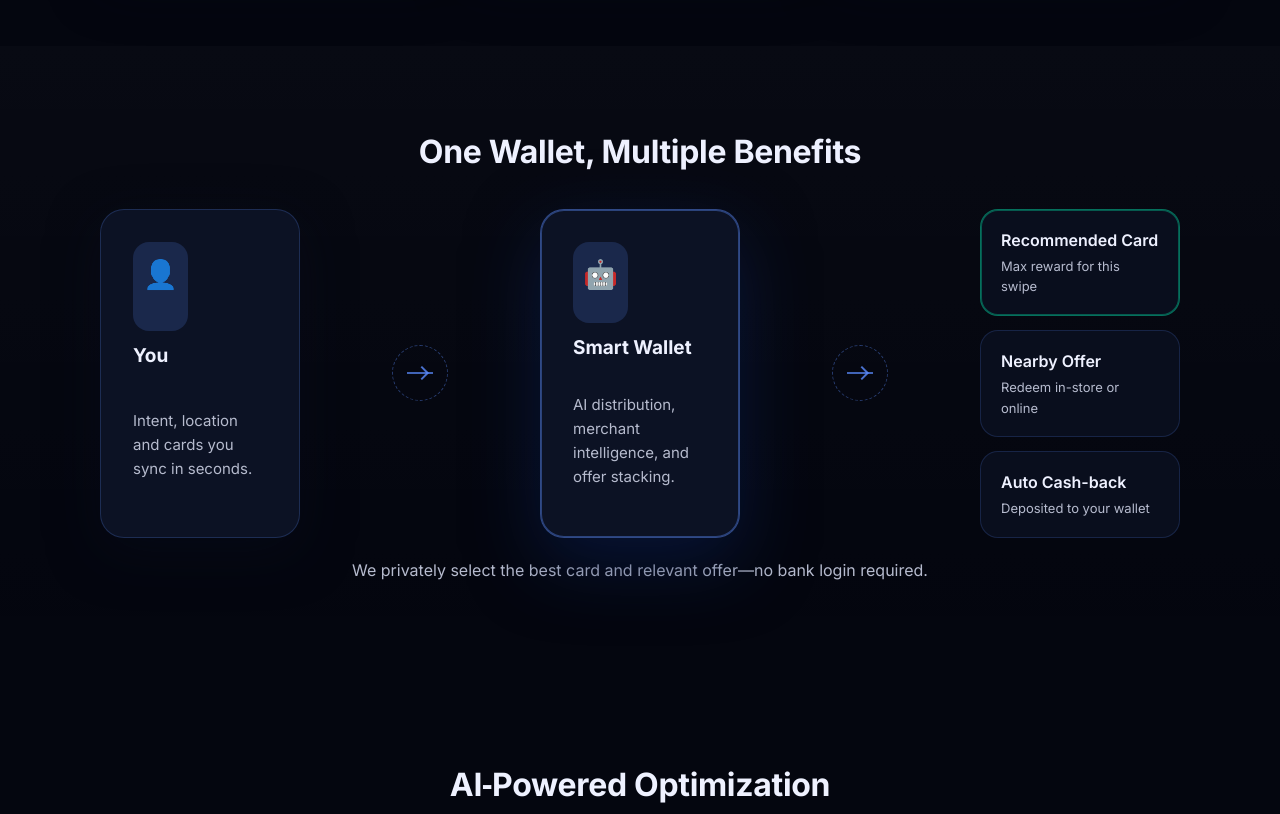
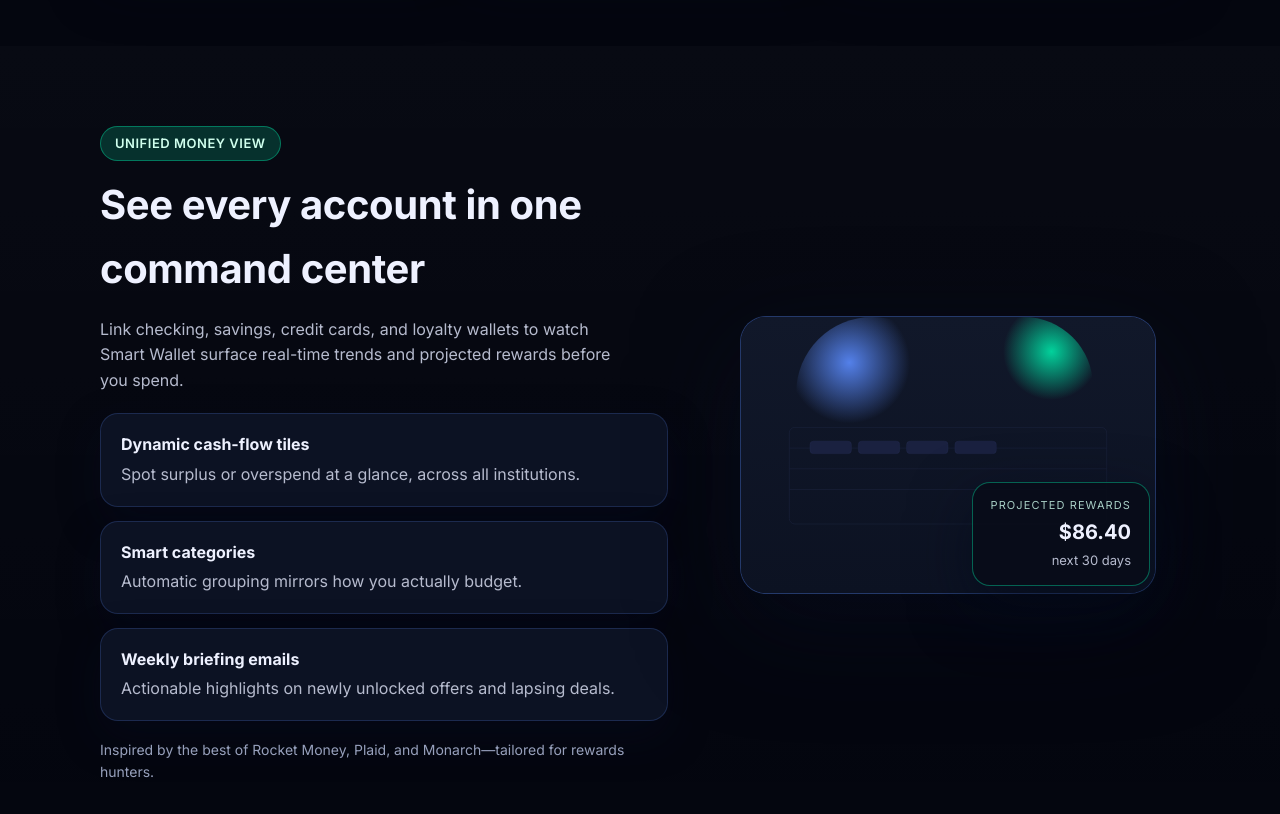
Before and after one commit to alpha-card/smart_wallet_site, a plain HTML site: page index.html in a window 1280 px wide. Shown: the part 1680-2494 px from the top of the page. Drawn offline with Linux system fonts and the light colour scheme.

Commit message:
feat: add insights storytelling and accessibility polish

```diff
--- a/index.html
+++ b/index.html
@@ -12,6 +12,7 @@
     <meta property="og:url" content="/" />
     <meta property="og:image" content="hero-dashboard.svg" />
     <meta name="twitter:card" content="summary_large_image" />
+    <meta name="theme-color" content="#04060f" />
     <link rel="icon" href="favicon.svg" type="image/svg+xml" />
     <link rel="preconnect" href="https://fonts.googleapis.com" />
     <link rel="preconnect" href="https://fonts.gstatic.com" crossorigin />
@@ -19,11 +20,13 @@
     <link rel="stylesheet" href="styles.css" />
   </head>
   <body>
+    <a class="skip-link" href="#main">Skip to main content</a>
     <header class="site-header">
       <div class="container header-inner">
         <a class="logo" href="#">Smart Wallet</a>
         <nav class="nav" id="site-nav">
           <a href="#benefits">Benefits</a>
+          <a href="#insights">Insights</a>
           <a href="#optimization">Optimization</a>
           <a href="#how">How it works</a>
           <a href="#pricing">Pricing</a>
@@ -34,7 +37,7 @@
       </div>
     </header>
 
-    <main>
+    <main id="main">
       <section class="hero">
         <div class="container hero-inner">
           <div class="hero-copy">
@@ -133,6 +136,43 @@
               <span class="card-icon">🛡️</span>
               <h3>Privacy-first security</h3>
               <p>Zero credential storage, encrypted syncing, and granular controls keep your cards safe.</p>
+            </div>
+          </div>
+        </div>
+      </section>
+
+      <section id="insights" class="section insights">
+        <div class="container insights-inner">
+          <div class="insights-copy reveal">
+            <span class="insights-pill">Unified money view</span>
+            <h2>See every account in one command center</h2>
+            <p>
+              Link checking, savings, credit cards, and loyalty wallets to watch Smart Wallet surface real-time trends and
+              projected rewards before you spend.
+            </p>
+            <ul class="insights-list">
+              <li>
+                <strong>Dynamic cash-flow tiles</strong>
+                <span>Spot surplus or overspend at a glance, across all institutions.</span>
+              </li>
+              <li>
+                <strong>Smart categories</strong>
+                <span>Automatic grouping mirrors how you actually budget.</span>
+              </li>
+              <li>
+                <strong>Weekly briefing emails</strong>
+                <span>Actionable highlights on newly unlocked offers and lapsing deals.</span>
+              </li>
+            </ul>
+            <div class="insights-footnote">Inspired by the best of Rocket Money, Plaid, and Monarch—tailored for rewards hunters.</div>
+          </div>
+          <div class="insights-media reveal" aria-hidden="true">
+            <div class="insights-glow"></div>
+            <img src="hero-illustration.svg" alt="" />
+            <div class="insights-card">
+              <span class="insights-card-label">Projected rewards</span>
+              <strong>$86.40</strong>
+              <small>next 30 days</small>
             </div>
           </div>
         </div>
--- a/script.js
+++ b/script.js
@@ -1,5 +1,9 @@
 const navToggle = document.getElementById('nav-toggle');
 const nav = document.getElementById('site-nav');
+const prefersReducedMotion =
+  typeof window.matchMedia === 'function'
+    ? window.matchMedia('(prefers-reduced-motion: reduce)')
+    : { matches: false };
 
 const setNavState = (isOpen) => {
   if (!nav || !navToggle) return;
@@ -19,6 +23,12 @@ document.addEventListener('keydown', (event) => {
   if (event.key === 'Escape' && nav && nav.classList.contains('open')) {
     setNavState(false);
   }
+});
+
+document.addEventListener('click', (event) => {
+  if (!nav || !navToggle || !nav.classList.contains('open')) return;
+  if (nav.contains(event.target) || navToggle.contains(event.target)) return;
+  setNavState(false);
 });
 
 const year = document.getElementById('year');
@@ -49,17 +59,21 @@ if (form) {
 document.querySelectorAll('a[href^="#"]').forEach(a => {
   a.addEventListener('click', e => {
     const target = document.querySelector(a.getAttribute('href'));
-    if (target) {
+    if (!target) return;
+
+    if (!prefersReducedMotion.matches) {
       e.preventDefault();
       target.scrollIntoView({ behavior: 'smooth', block: 'start' });
+    }
+
     if (nav && nav.classList.contains('open')) {
       setNavState(false);
-      }
     }
   });
 });
 
 // Scroll-triggered animations
+if (!prefersReducedMotion.matches) {
   const observer = new IntersectionObserver((entries) => {
     entries.forEach(entry => {
       if (entry.isIntersecting) {
@@ -72,3 +86,8 @@ const observer = new IntersectionObserver((entries) => {
   document.querySelectorAll('#optimization, .reveal, .flow-card, .flow-chip').forEach(el => {
     observer.observe(el);
   });
+} else {
+  document.querySelectorAll('#optimization, .reveal, .flow-card, .flow-chip').forEach(el => {
+    el.classList.add('in-view');
+  });
+}
--- a/styles.css
+++ b/styles.css
@@ -22,6 +22,30 @@ body {
   background: var(--bg);
   position: relative;
   min-height: 100vh;
+}
+
+.skip-link {
+  position: absolute;
+  left: -999px;
+  top: auto;
+  width: 1px;
+  height: 1px;
+  overflow: hidden;
+  z-index: -999;
+}
+
+.skip-link:focus {
+  left: 16px;
+  top: 16px;
+  width: auto;
+  height: auto;
+  padding: 12px 16px;
+  z-index: 999;
+  border-radius: 10px;
+  background: rgba(15, 21, 38, 0.92);
+  border: 1px solid rgba(91, 140, 255, 0.5);
+  color: var(--text);
+  text-decoration: none;
 }
 
 body::before,
@@ -122,6 +146,132 @@ body.nav-open { overflow: hidden; }
 .card h3 { margin: 0 0 6px; font-size: 20px; }
 .card p { margin: 0; color: var(--muted); }
 .card-icon { font-size: 30px; display: inline-flex; width: 48px; height: 48px; align-items: center; justify-content: center; border-radius: 14px; background: rgba(91, 140, 255, 0.18); margin-bottom: 14px; }
+
+/* Insights */
+.insights { background: linear-gradient(180deg, rgba(255, 255, 255, 0.02) 0%, rgba(255, 255, 255, 0)); }
+.insights-inner {
+  display: grid;
+  grid-template-columns: minmax(0, 1.1fr) minmax(0, 0.9fr);
+  gap: 48px;
+  align-items: center;
+}
+
+.insights-copy h2 {
+  font-size: 40px;
+  margin: 12px 0 16px;
+  letter-spacing: -0.01em;
+}
+
+.insights-copy p {
+  margin: 0 0 20px;
+  color: var(--muted);
+  max-width: 520px;
+}
+
+.insights-pill {
+  display: inline-flex;
+  align-items: center;
+  gap: 8px;
+  padding: 6px 14px;
+  border-radius: 999px;
+  background: rgba(0, 230, 168, 0.18);
+  border: 1px solid rgba(0, 230, 168, 0.4);
+  color: #d0ffee;
+  font-weight: 600;
+  font-size: 13px;
+  letter-spacing: 0.04em;
+  text-transform: uppercase;
+}
+
+.insights-list {
+  display: grid;
+  gap: 14px;
+  margin: 0 0 18px;
+  padding: 0;
+  list-style: none;
+}
+
+.insights-list li {
+  display: grid;
+  gap: 4px;
+  background: rgba(14, 20, 38, 0.9);
+  border: 1px solid rgba(91, 140, 255, 0.2);
+  border-radius: 18px;
+  padding: 18px 20px;
+  box-shadow: 0 16px 40px rgba(6, 12, 30, 0.45);
+}
+
+.insights-list strong {
+  font-size: 16px;
+}
+
+.insights-list span {
+  color: var(--muted);
+}
+
+.insights-footnote {
+  color: rgba(208, 220, 255, 0.72);
+  font-size: 14px;
+}
+
+.insights-media {
+  position: relative;
+  display: grid;
+  place-items: center;
+  padding: 24px;
+}
+
+.insights-media img {
+  width: 100%;
+  height: auto;
+  max-width: 420px;
+  border-radius: 26px;
+  border: 1px solid rgba(91, 140, 255, 0.35);
+  background: rgba(10, 16, 30, 0.8);
+  box-shadow: 0 30px 100px rgba(6, 10, 28, 0.65);
+}
+
+.insights-glow {
+  position: absolute;
+  inset: auto;
+  width: 340px;
+  height: 340px;
+  border-radius: 50%;
+  background: radial-gradient(180px 140px at 50% 50%, rgba(91, 140, 255, 0.35), transparent 70%);
+  filter: blur(18px);
+  opacity: 0.8;
+  z-index: -1;
+}
+
+.insights-card {
+  position: absolute;
+  bottom: 32px;
+  right: 30px;
+  background: rgba(8, 12, 24, 0.88);
+  border: 1px solid rgba(0, 230, 168, 0.4);
+  border-radius: 18px;
+  padding: 14px 18px;
+  display: grid;
+  gap: 2px;
+  box-shadow: 0 22px 60px rgba(4, 10, 26, 0.6);
+  text-align: right;
+}
+
+.insights-card-label {
+  text-transform: uppercase;
+  font-size: 11px;
+  letter-spacing: 0.1em;
+  color: rgba(208, 255, 240, 0.8);
+}
+
+.insights-card strong {
+  font-size: 20px;
+}
+
+.insights-card small {
+  color: var(--muted);
+  font-size: 13px;
+}
 
 .metrics { padding: 28px 0 52px; }
 .metrics-grid { display: grid; grid-template-columns: repeat(auto-fit, minmax(200px, 1fr)); gap: 18px; }
@@ -242,6 +392,11 @@ body.nav-open { overflow: hidden; }
   .hero-card--offer { right: auto; }
   .metrics-grid { grid-template-columns: repeat(auto-fit, minmax(200px, 1fr)); }
   .features-grid { grid-template-columns: 1fr 1fr; }
+  .insights-inner { grid-template-columns: 1fr; text-align: center; }
+  .insights-copy { display: grid; justify-items: center; }
+  .insights-copy p { max-width: none; }
+  .insights-list li { text-align: left; }
+  .insights-media { order: -1; }
   .flow-grid { grid-template-columns: 1fr; }
   .flow-connector { display: none; }
   .opt-grid { grid-template-columns: 1fr; }
@@ -257,6 +412,18 @@ body.nav-open { overflow: hidden; }
   .hero-meta { display: grid; grid-template-columns: 1fr; gap: 16px; }
   .metrics-grid { grid-template-columns: 1fr; }
   .features-grid { grid-template-columns: 1fr; }
+  .insights-copy h2 { font-size: 34px; }
+  .insights-card { position: relative; inset: auto; margin-top: 18px; text-align: center; }
+  .insights-media { padding: 0; }
   .cta-inner { padding: 28px 24px; }
   .cta-form { grid-template-columns: 1fr; }
 }
+
+@media (prefers-reduced-motion: reduce) {
+  *, *::before, *::after {
+    animation-duration: 0.01ms !important;
+    animation-iteration-count: 1 !important;
+    transition-duration: 0.01ms !important;
+    scroll-behavior: auto !important;
+  }
+}
```
Lines whose indentation alone changed are shown as unchanged.
